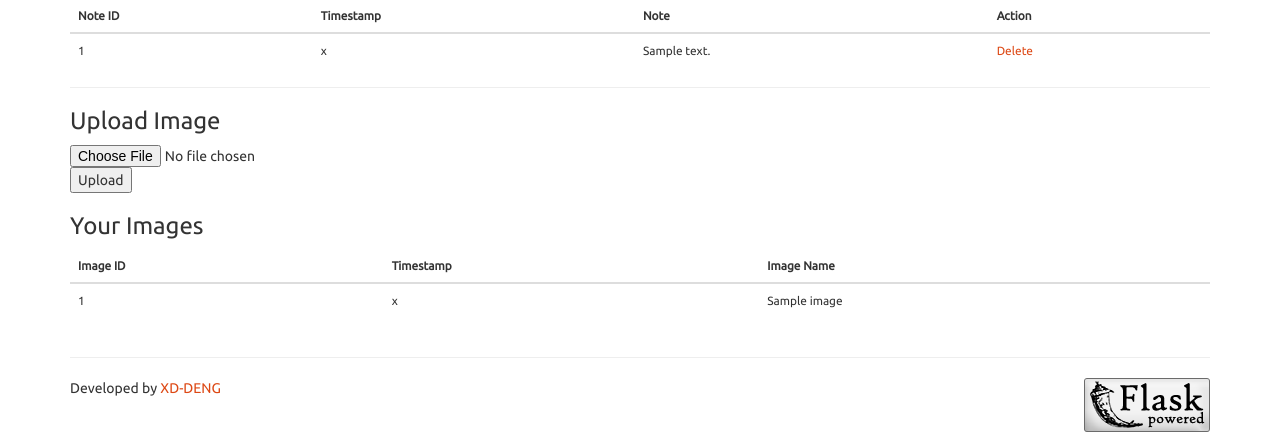
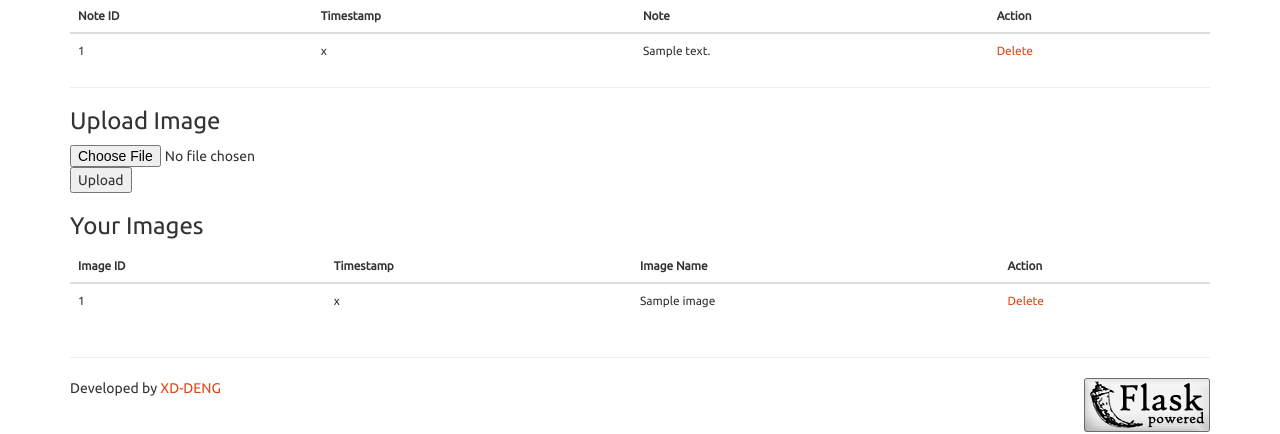
Before and after one commit to XD-DENG/flask-example, a Flask app: template templates/private_page.html in a window 1280 px wide. Shown: the part 366-800 px from the top of the page. Run offline with Flask 2, Linux system fonts and the light colour scheme; the template is opened without the code that fills it: most values are stand-ins (such as "Sample title", 1, 10 or a date in 2020).

Commit message:
User can delete the image they uploaded

```diff
--- a/app.py
+++ b/app.py
@@ -4,7 +4,7 @@ import hashlib
 from flask import Flask, session, url_for, redirect, render_template, request, abort, flash
 from database import list_users, verify, delete_user_from_db, add_user
 from database import read_note_from_db, write_note_into_db, delete_note_from_db, match_user_id_with_note_id
-from database import image_upload_record, list_images_for_user
+from database import image_upload_record, list_images_for_user, match_user_id_with_image_uid, delete_image_from_db
 from werkzeug.utils import secure_filename
 
 
@@ -58,7 +58,8 @@ def FUN_private():
         images_list = list_images_for_user(session['current_user'])
         images_table = zip([x[0] for x in images_list],\
                           [x[1] for x in images_list],\
-                          [x[2] for x in images_list])
+                          [x[2] for x in images_list],\
+                          ["/delete_image/" + x[0] for x in images_list])
 
         return render_template("private_page.html", notes = notes_table, images = images_table)
     else:
@@ -126,6 +127,18 @@ def FUN_upload_image():
 
     return(redirect(url_for("FUN_private")))
 
+@app.route("/delete_image/<image_uid>", methods = ["GET"])
+def FUN_delete_image(image_uid):
+    if session.get("current_user", None) == match_user_id_with_image_uid(image_uid): # Ensure the current user is NOT operating on other users' note.
+        # delete the corresponding record in database
+        delete_image_from_db(image_uid)
+        # delete the corresponding image file from image pool
+        image_to_delete_from_pool = [y for y in [x for x in os.listdir(app.config['UPLOAD_FOLDER'])] if y.split("-", 1)[0] == image_uid][0]
+        os.remove(os.path.join(app.config['UPLOAD_FOLDER'], image_to_delete_from_pool))
+    else:
+        return abort(401)
+    return(redirect(url_for("FUN_private")))
+
 
 
 
--- a/database.py
+++ b/database.py
@@ -132,6 +132,30 @@ def list_images_for_user(owner):
 
     return result
 
+def match_user_id_with_image_uid(image_uid):
+    # Given the note id, confirm if the current user is the owner of the note which is being operated.
+    _conn = sqlite3.connect(image_db_file_location)
+    _c = _conn.cursor()
+
+    command = "select owner from images where uid = '" + image_uid + "';"
+    _c.execute(command)
+    result = _c.fetchone()[0]
+
+    _conn.commit()
+    _conn.close()
+
+    return result
+
+def delete_image_from_db(image_uid):
+    _conn = sqlite3.connect(image_db_file_location)
+    _c = _conn.cursor()
+
+    command = "delete from images where uid = '" + image_uid + "';"
+    _c.execute(command)
+
+    _conn.commit()
+    _conn.close()
+
 
 
 
--- a/templates/private_page.html
+++ b/templates/private_page.html
@@ -58,13 +58,15 @@
                   <th>Image ID</th>
                   <th>Timestamp</th>
                   <th>Image Name</th>
+                  <th>Action</th>
                 </tr>
             </thead>
-            {% for image_id, timestamp, image_name in images %}
+            {% for image_id, timestamp, image_name, act in images %}
                     <tr>
                        <td> {{ image_id }} </td>
                        <td> {{ timestamp }} </td>
                        <td> {{ image_name }} </td>
+                       <td><a href={{act}}>Delete</a></td>
                     </tr>
 
             {% endfor %}
```
Also changed, not shown: database_file/images.db.
